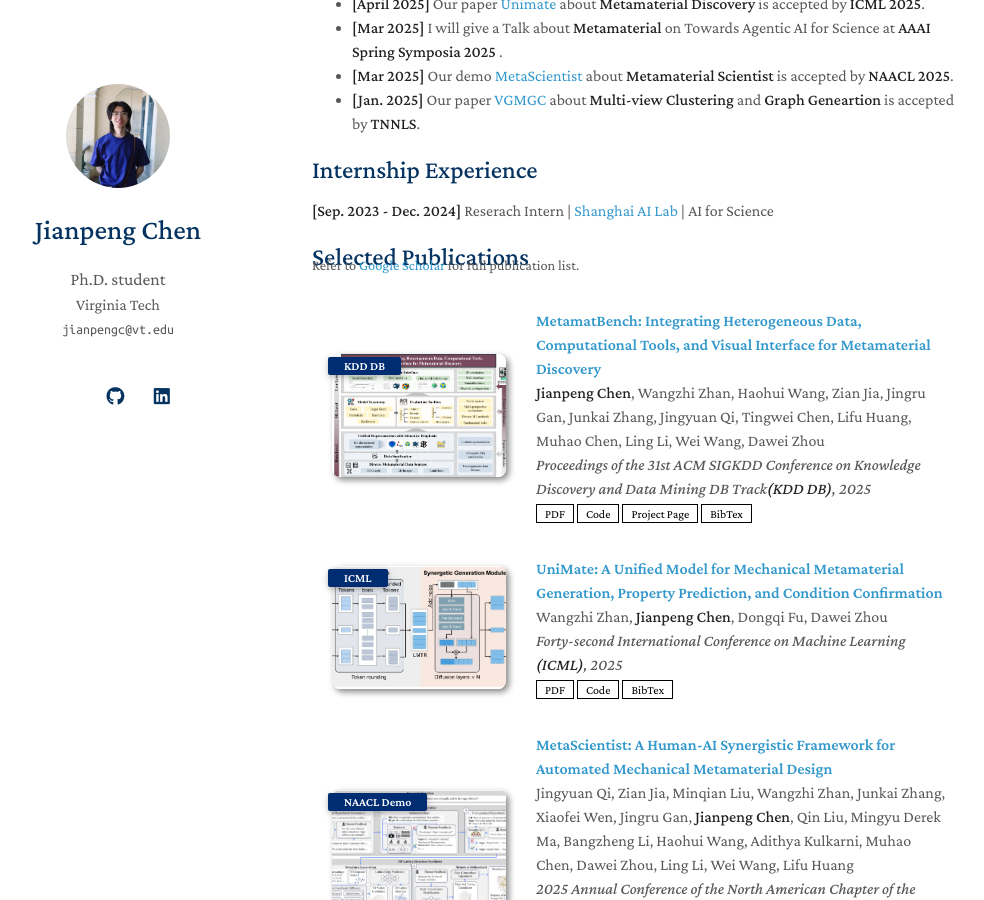
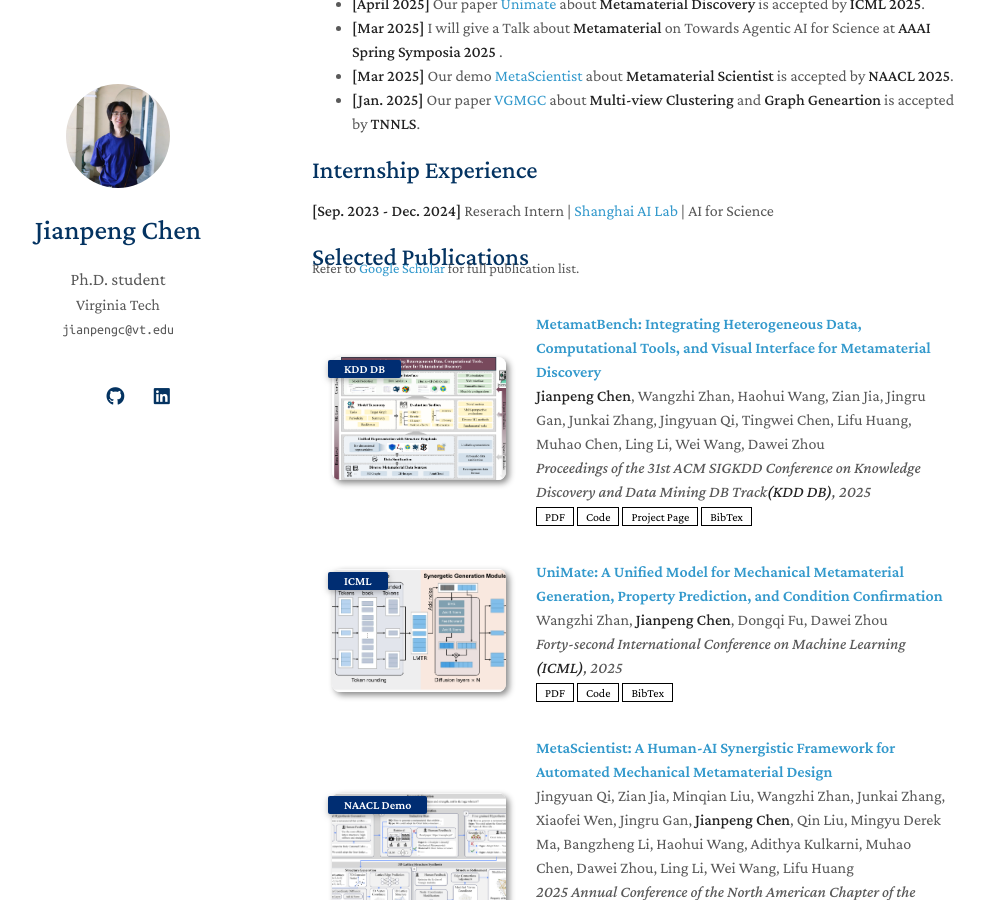
Before and after one commit to cjpcool/cjpcool.github.io, a Jekyll site: the page built from index.md, in a window 1280 px wide and 900 px high, scrolled down 550 px. Shown: the whole window, without its empty margins (158-1142 px from the left). Built offline with Jekyll 4.4.1, drawn with Linux system fonts in a browser that asks for light colours; a style sheet for code colours, icons or effects is not loaded; our own code applies the rules of GitHub Pages for plain Markdown files.

Commit message:
Update publications.md

```diff
--- a/_includes/publications.md
+++ b/_includes/publications.md
@@ -1,5 +1,5 @@
 <h2 id="publications" style="margin: 2px 0px -15px;">Selected Publications</h2>
-<p style="margin-top: 0px; font-size: 90%;">
+<p style="margin-top: 3px; font-size: 90%;">
   Refer to <a href="https://scholar.google.com/citations?user=9RgIQ50AAAAJ" target="_blank">Google Scholar</a> for full publication list.
 </p>
 <div class="publications">
```
